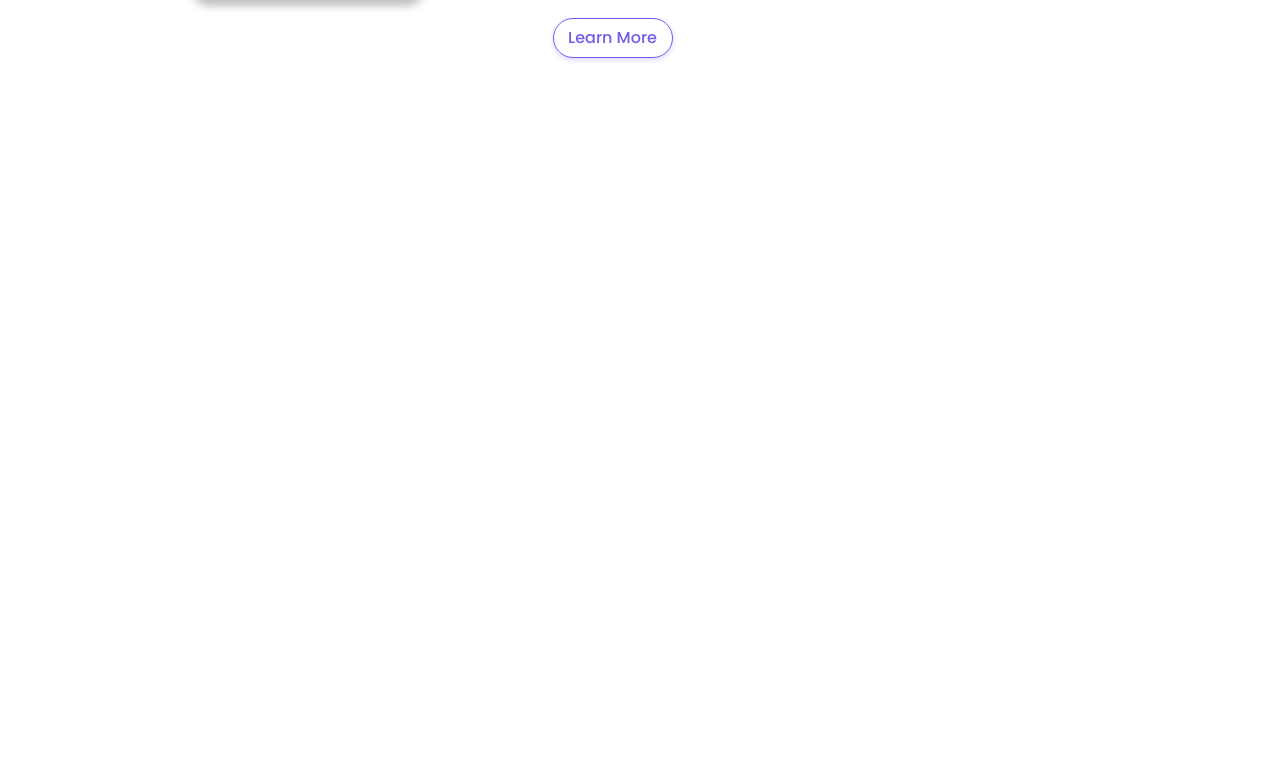
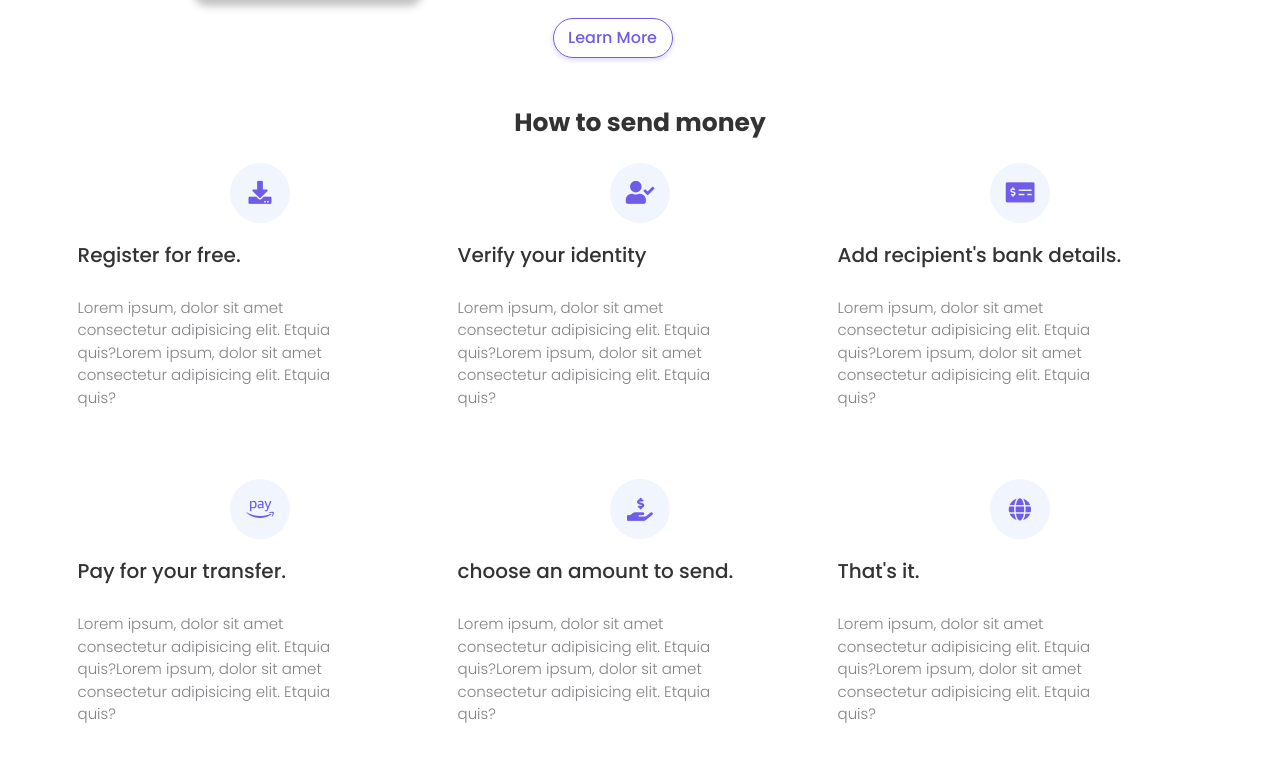
Before and after one commit to codeKAMAT/KamatPay, a React (Create React App) app: page / in a window 1280 px wide. Shown: the part 1896-2658 px from the top of the page. Before the commit the page ends 2004 px from the top, so only its background shows below. Built offline with nearby package versions, Linux system fonts and the light colour scheme.

Commit message:
adding Services.js component

```diff
--- /dev/null
+++ b/src/API/serviceApi.js
@@ -0,0 +1,40 @@
+const serviceapi = [
+    {
+      id: 1,
+      logo: "fas fa-download",
+      title: "Register for free.",
+      info: "Lorem ipsum, dolor sit amet consectetur adipisicing elit. Etquia quis?Lorem ipsum, dolor sit amet consectetur adipisicing elit. Etquia quis?",
+    },
+    {
+      id: 2,
+      logo: "fas fa-user-check",
+      title: "Verify your identity ",
+      info: "Lorem ipsum, dolor sit amet consectetur adipisicing elit. Etquia quis?Lorem ipsum, dolor sit amet consectetur adipisicing elit. Etquia quis?",
+    },
+    {
+      id: 3,
+      logo: "fas fa-money-check-alt",
+      title: "Add recipient's bank details.",
+      info: "Lorem ipsum, dolor sit amet consectetur adipisicing elit. Etquia quis?Lorem ipsum, dolor sit amet consectetur adipisicing elit. Etquia quis?",
+    },
+    {
+      id: 4,
+      logo: "fab fa-amazon-pay",
+      title: "Pay for your transfer.",
+      info: "Lorem ipsum, dolor sit amet consectetur adipisicing elit. Etquia quis?Lorem ipsum, dolor sit amet consectetur adipisicing elit. Etquia quis?",
+    },
+    {
+      id: 5,
+      logo: "fas fa-hand-holding-usd",
+      title: "choose an amount to send.",
+      info: "Lorem ipsum, dolor sit amet consectetur adipisicing elit. Etquia quis?Lorem ipsum, dolor sit amet consectetur adipisicing elit. Etquia quis?",
+    },
+    {
+      id: 6,
+      logo: "fas fa-globe",
+      title: "That's it.",
+      info: "Lorem ipsum, dolor sit amet consectetur adipisicing elit. Etquia quis?Lorem ipsum, dolor sit amet consectetur adipisicing elit. Etquia quis?",
+    },
+  ];
+
+  export default serviceapi;
--- a/src/App.js
+++ b/src/App.js
@@ -3,6 +3,7 @@ import Navbar from './Navbar'
 import Header from './Header'
 import HowItWorks from './HowItWorks'
 import AboutUs from './AboutUs'
+import Services from './Services'
 const App = () => {
   return (
     <>
@@ -10,6 +11,7 @@ const App = () => {
       <Header/>
       <HowItWorks/>
       <AboutUs/>
+      <Services/>
     </>
   )
 }
--- /dev/null
+++ b/src/Services.js
@@ -0,0 +1,35 @@
+import React, {useState} from 'react'
+import serviceapi from './API/serviceApi'
+const Services = () => {
+    const [serviceData, setServiceData] = useState(serviceapi);
+    return (
+        <>
+        <section className='service-main-container'>
+            <div className='container service-container'>
+            <h1 className='main-heading text-center fw-bold'>
+             How to send money
+            </h1>
+            <div className='row'>
+               {
+                   serviceData.map((curElem) => {
+                       const {id, logo, title, info} = curElem;
+                       return(
+                           <>
+                           <div className='col-11 col-lg-4 col-xxl-4 work-container-subdiv' key={id}>
+                                <i className={`fontawesome-style ${logo}`} />
+                                <h2 className='sub-heading'>{title}</h2>
+                                <p className='main-hero-para'>{info}</p>
+                           </div>
+                           </>
+                       )
+                   })
+               }
+            </div>
+            </div>
+        </section>
+
+        </>
+    )
+}
+
+export default Services
```
